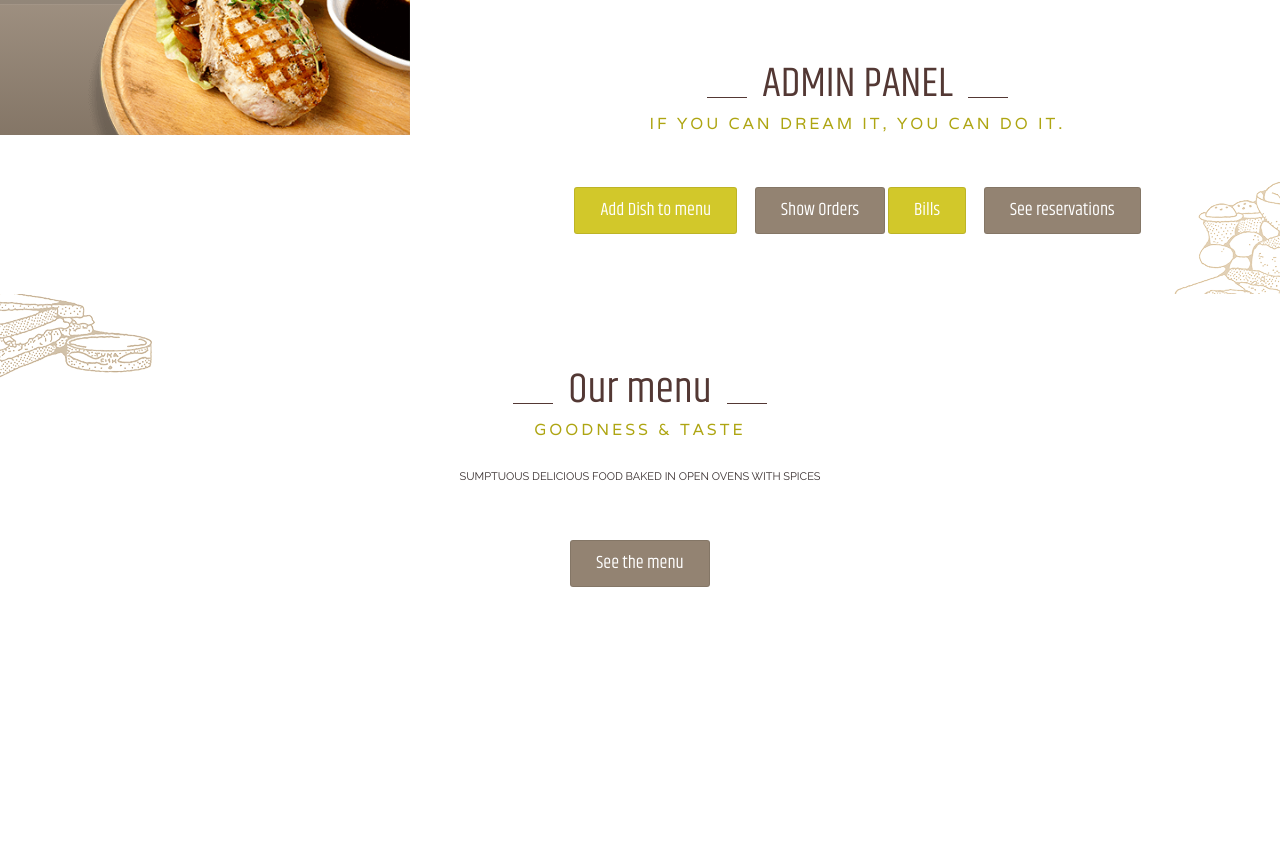
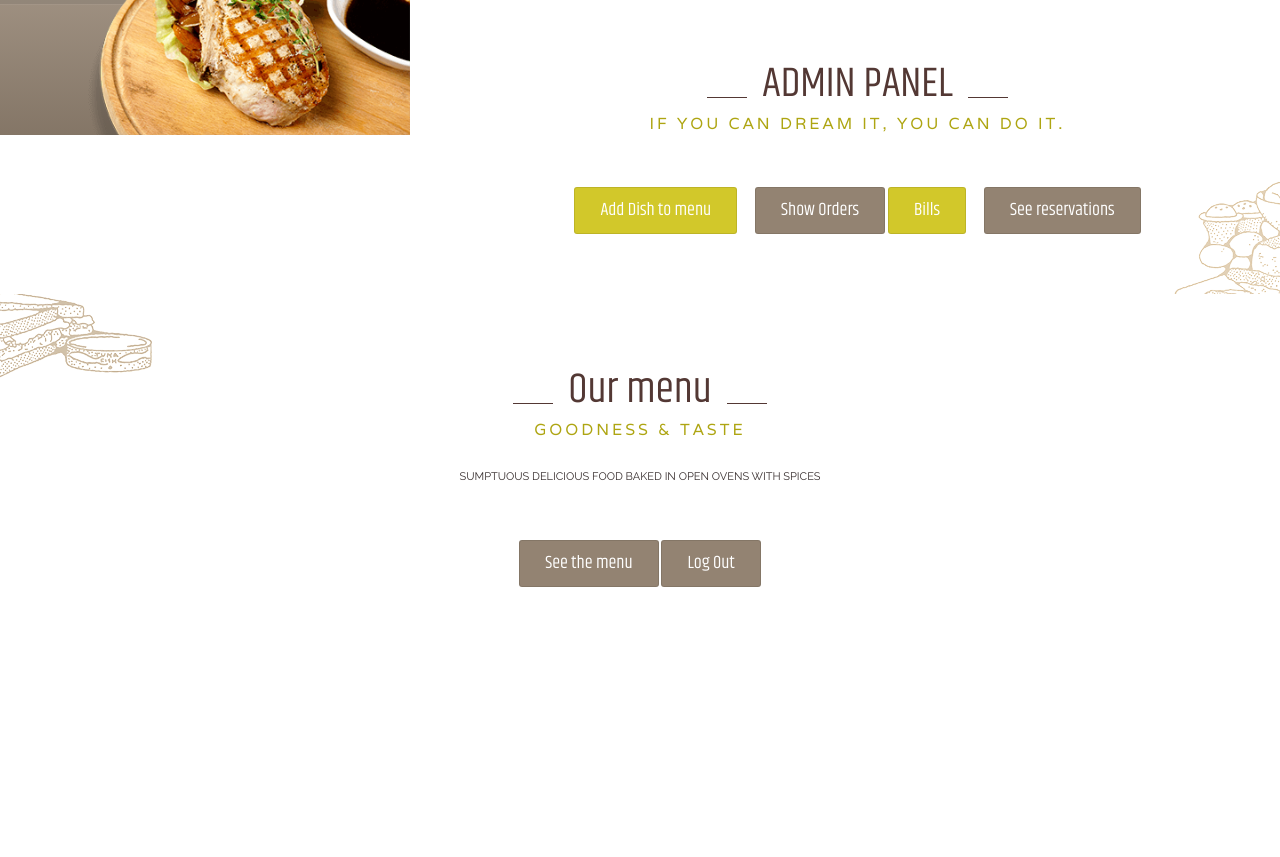
Before and after one commit to Bdots1806/dgmenu, a PHP site: page /admin.php in a window 1280 px wide. Run offline with PHP 8.4, Linux system fonts and the light colour scheme.

Commit message:
Update admin.php

```diff
--- a/admin.php
+++ b/admin.php
@@ -79,6 +79,7 @@
 
             <br>
             <a class="uk-button-default uk-button-large uk-button" href="menu.html" target="_self">See the menu</a>
+              <a class="uk-button-default uk-button-large uk-button" href="index.html" target="_self">Log Out</a>
 
             <div data-uk-scrollspy="{cls:'uk-animation-slide-bottom', delay:100}">
               <img class="tm-img-bottom-center" src="images/demo/default/content/dish-5.png" alt="demo" width="340" height="150">
```
